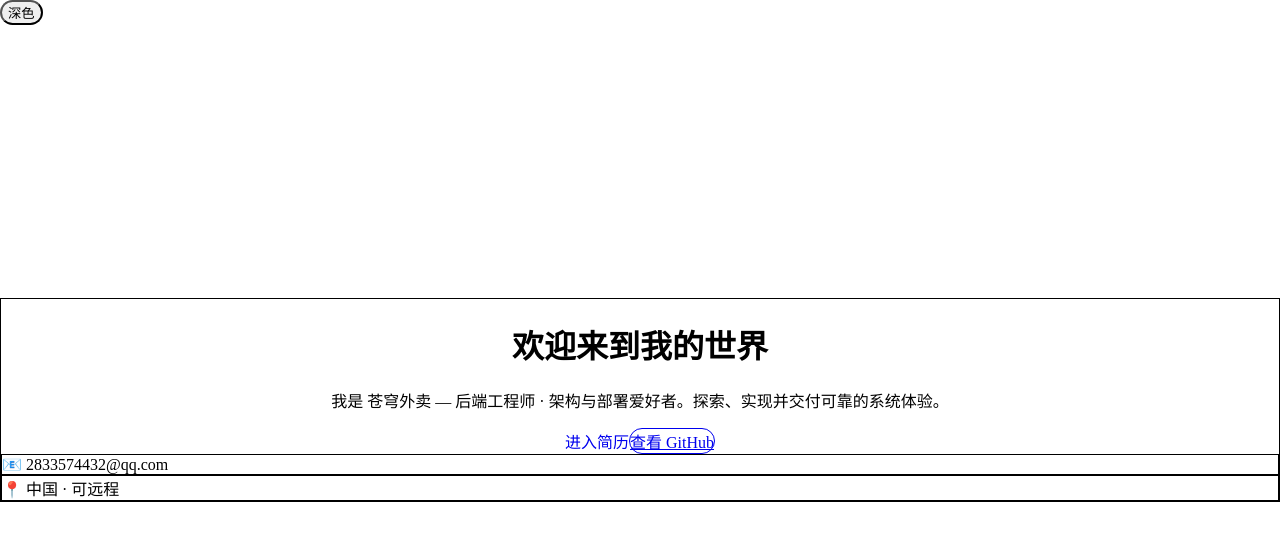
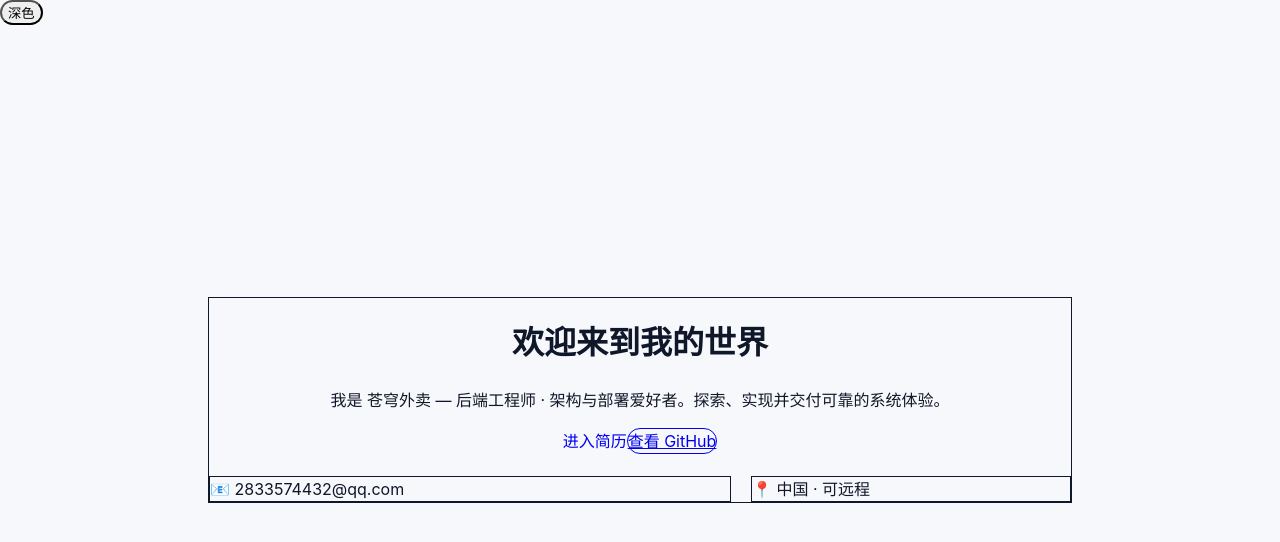
Before and after one commit to w15464/resume-site, a Next.js app: page / in a window 1280 px wide. Shown: the top 542 px of the page. Built offline with nearby package versions, Linux system fonts and the light colour scheme.

Commit message:
fix globals.css build

```diff
--- a/app/globals.css
+++ b/app/globals.css
@@ -1,3 +1,86 @@
+/* globals.css
+   专业、简洁的全局样式（安全、兼容）
+   - 隐藏“查看 GitHub”相关视觉元素
+   - 使用系统字体以避免外部请求
+   - 响应式布局与暗色模式支持
+*/
+
+@tailwind base;
+@tailwind components;
+@tailwind utilities;
+
+:root{
+  --bg: #f7f8fb;
+  --card: #ffffff;
+  --muted: #6b7280;
+  --text: #0f172a;
+  --accent: #0ea5a4;
+  --glass: rgba(15,23,42,0.06);
+  --radius: 12px;
+  --max-width: 920px;
+}
+
+*{box-sizing:border-box}
+html,body,#__next{height:100%}
+body{
+  margin:0;
+  background:var(--bg);
+  color:var(--text);
+  font-family: -apple-system, BlinkMacSystemFont, 'Segoe UI', Roboto, 'Helvetica Neue', Arial;
+  -webkit-font-smoothing:antialiased;
+  -moz-osx-font-smoothing:grayscale;
+  line-height:1.5;
+}
+
+/* 隐藏或移除可能的 "查看 GitHub" 链接/按钮 */
+.view-github, .github-link, #view-github, [data-gh-view], a[aria-label="View on GitHub"]{
+  display:none!important;
+  visibility:hidden!important;
+  pointer-events:none!important;
+}
+
+/* 容器与布局 */
+.container{max-width:var(--max-width);margin:48px auto;padding:28px}
+.hero{display:flex;gap:28px;align-items:center;padding:36px;border-radius:var(--radius);background:linear-gradient(180deg,rgba(255,255,255,0.6),rgba(255,255,255,0.9));box-shadow:0 6px 20px rgba(12,15,20,0.06)}
+.hero .profile{width:110px;height:110px;border-radius:18px;background:var(--glass);display:flex;align-items:center;justify-content:center;overflow:hidden}
+.hero .profile img{width:100%;height:100%;object-fit:cover}
+.hero .content{flex:1}
+.hero h1{margin:0 0 6px 0;font-size:1.6rem}
+.hero p.lead{margin:0 0 16px 0;color:var(--muted)}
+
+.meta{display:flex;gap:12px;align-items:center;flex-wrap:wrap}
+.btn{display:inline-flex;align-items:center;gap:8px;padding:10px 14px;border-radius:10px;background:transparent;border:1px solid rgba(15,23,42,0.06);color:var(--text);font-weight:600;text-decoration:none}
+.btn.primary{background:linear-gradient(90deg,var(--accent),#06b6d4);color:#fff;border:0;box-shadow:0 6px 18px rgba(6,182,212,0.12)}
+
+.grid{display:grid;grid-template-columns:1fr 320px;gap:20px;margin-top:22px}
+.card{background:var(--card);border-radius:12px;padding:18px;box-shadow:0 6px 18px rgba(12,15,20,0.04)}
+
+.muted{color:var(--muted);font-size:0.95rem}
+
+/* Utilities */
+.sr-only{position:absolute;width:1px;height:1px;padding:0;margin:-1px;overflow:hidden;clip:rect(0,0,0,0);white-space:nowrap;border:0}
+.text-center{text-align:center}
+img{max-width:100%;height:auto;display:block}
+
+/* 响应式 */
+@media (max-width:880px){
+  .grid{grid-template-columns:1fr}
+  .hero{flex-direction:row;gap:18px;padding:24px}
+  .container{margin:24px auto;padding:18px}
+}
+
+/* 暗色模式 */
+@media (prefers-color-scheme:dark){
+  :root{--bg:#071025;--card:#061827;--muted:#94a3b8;--text:#e6eef7;--accent:#2dd4bf;--glass:rgba(255,255,255,0.02)}
+  body{background:linear-gradient(180deg,#041024,#071025)}
+  .hero{background:linear-gradient(180deg, rgba(255,255,255,0.02), rgba(255,255,255,0.01));}
+  .btn{border-color:rgba(255,255,255,0.04)}
+}
+
+/* 可访问焦点样式 */
+:focus{outline:2px solid transparent;box-shadow:0 0 0 4px rgba(14,165,233,0.12)}
+
+/* End */
 @tailwind base;
 @tailwind components;
 @tailwind utilities;
```
